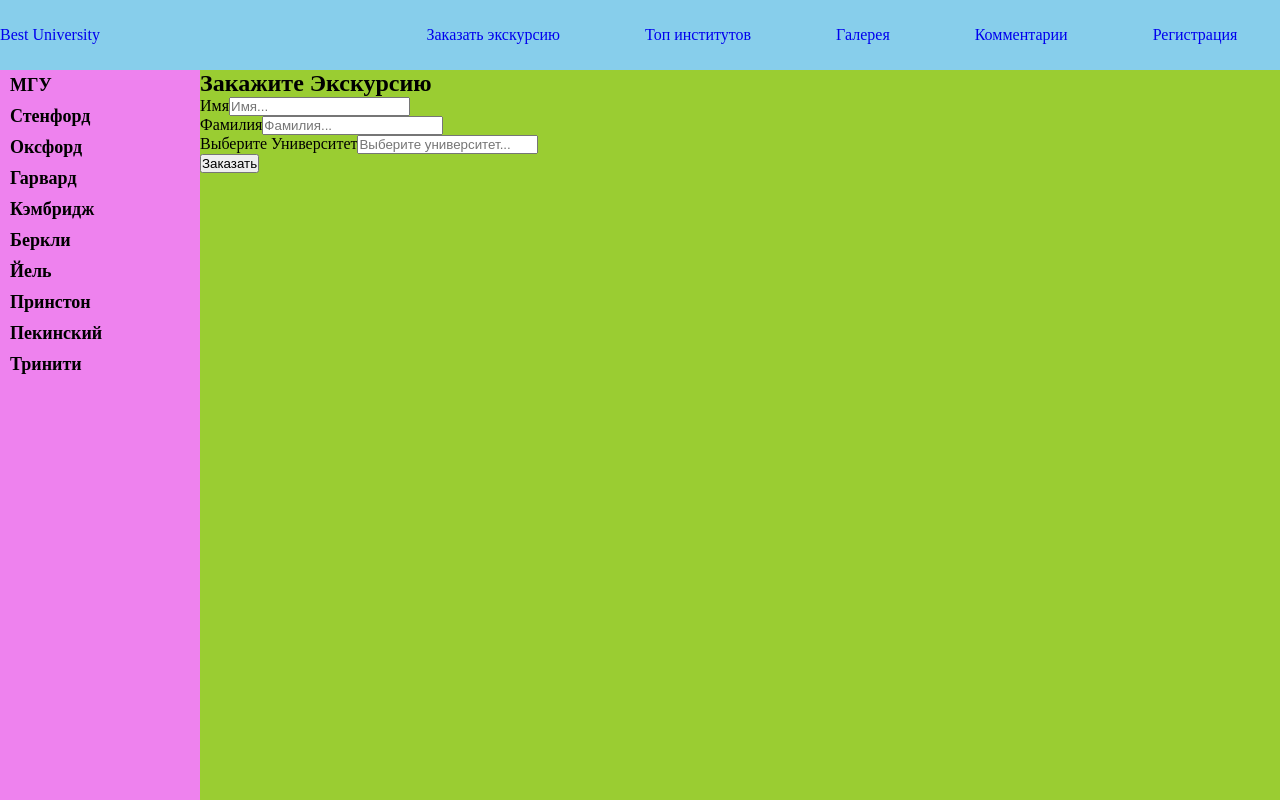
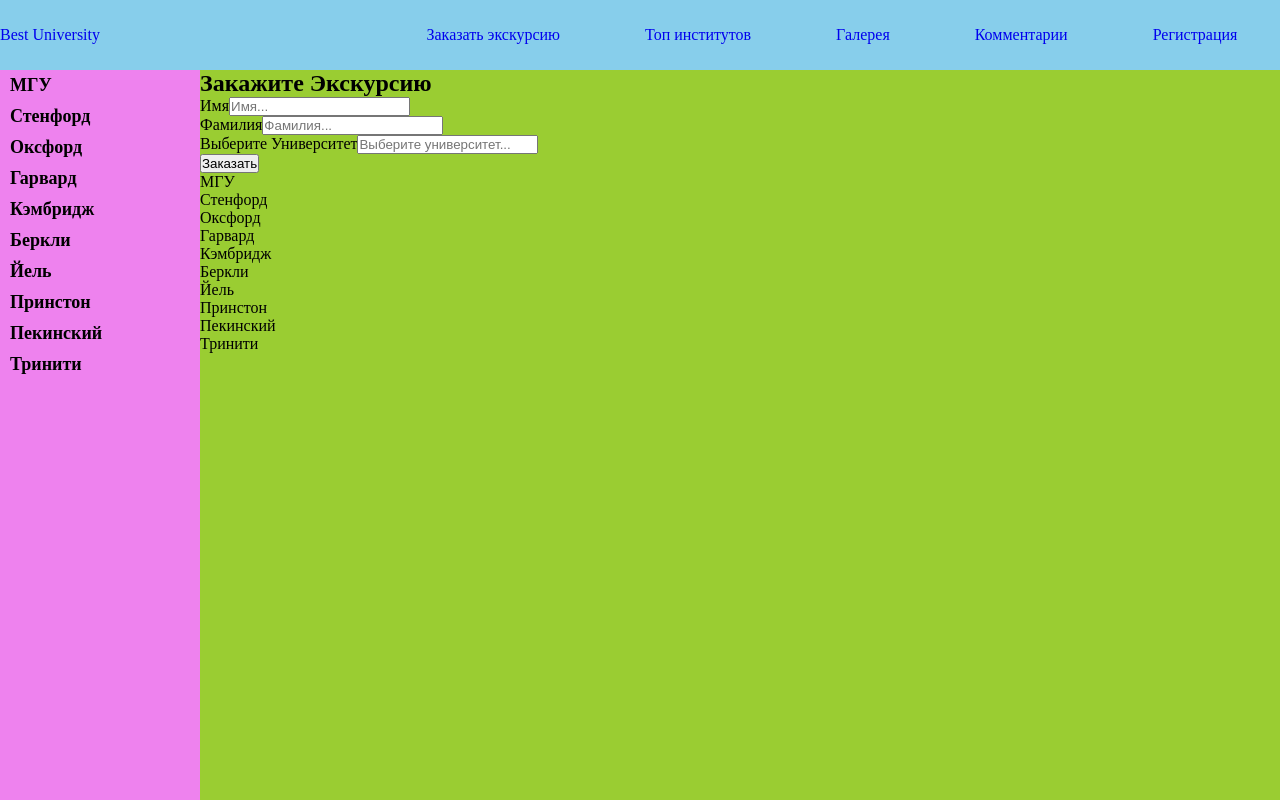
Before and after one commit to pylsar/myVueUniversity, a Vue app: page /excursion in a window 1280 px wide. Built offline with nearby package versions, Linux system fonts and the light colour scheme; data requests are answered from the project's data file.

Commit message:
excursion start

```diff
--- a/src/views/Excursion.vue
+++ b/src/views/Excursion.vue
@@ -16,13 +16,37 @@
       </div>
       <button>Заказать</button>
     </form>
+    <div>
+      <ul>
+        <li v-for="(university, index) in UNIVERSITIES" :key="index">{{university.title}}</li>
+      </ul>
+    </div>
   </div>
 </template>
 
 <script>
+import {mapGetters, mapActions} from 'vuex';
 export default {
   name: 'Excursion',
   components: {
-  }
+  },
+  methods: {
+    ...mapActions([
+        'GET_UNIVERSITIES_FROM_API',
+    ]),
+
+  },
+  computed: {
+    ...mapGetters([
+        'UNIVERSITIES'
+    ]),
+    university() {
+        //необходимо привести к числу
+    return this.$store.getters.universityById(+this.$route.params.id);
+    }
+  },
+  mounted(){
+    this.GET_UNIVERSITIES_FROM_API()
+  },
 }
 </script>
```
Also changed, not shown: src/components/Comment.vue (line endings or trailing spaces).
